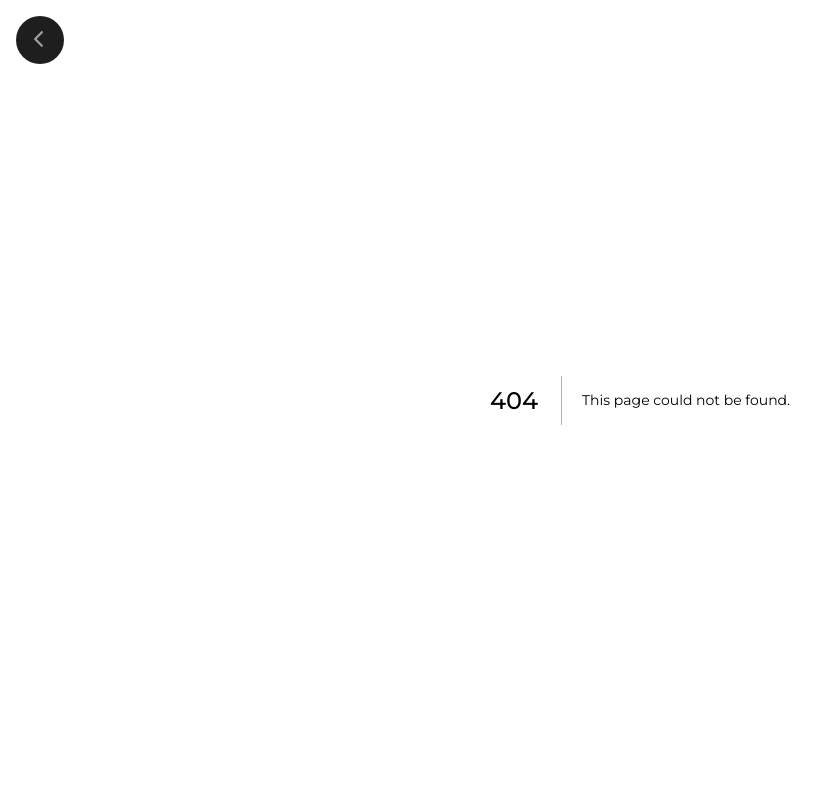
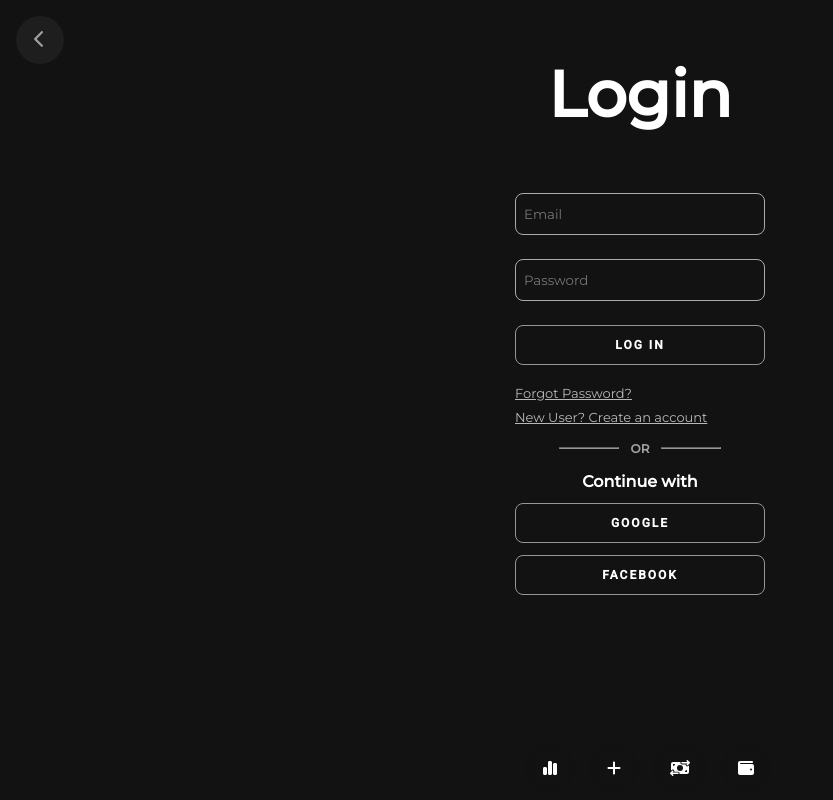
Before and after one commit to jalaj711/gastos-frontend, a Next.js app: page /finance-tracker/login in a window 1280 px wide. Before the commit this address had no page. Shown: the whole page, without its empty margins (0-833 px from the left). Built offline with nearby package versions, Linux system fonts and the light colour scheme.

Commit message:
add page for login
Signed-off-by: Jalaj Kumar <96870071+jalaj711@users.noreply.github.com>

```diff
--- a/pages/labels/index.tsx
+++ b/pages/labels/index.tsx
@@ -1,7 +1,6 @@
 import Head from "next/head";
-import ProgressBar from "../../components/Progress/ProgressBar";
 import { FontAwesomeIcon } from "@fortawesome/react-fontawesome";
-import { faAngleRight, faSearch } from "@fortawesome/free-solid-svg-icons";
+import { faSearch } from "@fortawesome/free-solid-svg-icons";
 import LabelCard from "../../components/LabelCard";
 import { PieChart, Pie, Cell, Tooltip } from "recharts";
 import Router from "next/router";
--- /dev/null
+++ b/pages/login.tsx
@@ -0,0 +1,136 @@
+import Head from "next/head";
+import Input from "../components/Input";
+import Button from "../components/Button";
+// import { faGoogle } from "@fortawesome/free-solid-svg-icons";
+import Link from "next/link";
+
+function Login() {
+  return (
+    <>
+      <Head>
+        <title>Login</title>
+        <meta name="description" content="Generated by create next app" />
+        <link rel="icon" href="/favicon.ico" />
+      </Head>
+
+      <main>
+        <div className="mainWrapper">
+          <h1>Login</h1>
+        </div>
+        <div className="section">
+          <form className="formElement">
+            <Input type="text" placeholder="Email" />
+            <Input type="password" placeholder="Password" />
+            <Button>Log in</Button>
+            <Link href="#" className="form-link">
+              Forgot Password?
+            </Link>
+            <Link href="#" className="form-link">
+              New User? Create an account
+            </Link>
+          </form>
+          <div className="divider">
+            <hr />
+            or
+            <hr />
+          </div>
+          <div className="social-logins">
+            <span>Continue with</span>
+            <div>
+              <Button secondary outlined>google</Button>
+              <Button secondary outlined>facebook</Button>
+            </div>
+          </div>
+        </div>
+      </main>
+      <div style={{ width: "100vw", height: "72px" }} />
+
+      <style jsx>
+        {`
+          main {
+            padding: 12px;
+          }
+
+          h1 {
+            font-weight: 700;
+            color: white;
+            font-size: 4rem;
+            text-align: center;
+            margin-bottom: 16px;
+          }
+
+          .mainWrapper {
+            width: 100%;
+            align-items: center;
+            display: flex;
+            flex-direction: column;
+            justify-content: center;
+            margin-bottom: 32px;
+          }
+          .section {
+            margin-top: 32px;
+            display: flex;
+            flex-direction: column;
+            align-items: center;
+            justify-content: center;
+          }
+          .formElement {
+            display: flex;
+            flex-direction: column;
+            align-items: center;
+            justify-content: center;
+          }
+          .formElement > :global(input),
+          .formElement > :global(button) {
+            margin: 12px 0;
+            min-width: 250px;
+          }
+          .formElement > :global(a) {
+            opacity: 0.7;
+            text-decoration: underline;
+            font-size: small;
+            text-align: left;
+            align-self: flex-start;
+            margin-top: 8px;
+          }
+          .divider {
+            display: flex;
+            align-items: center;
+            justify-content: center;
+            margin: 16px 0;
+            opacity: 0.6;
+            text-transform: uppercase;
+            font-weight: 700;
+            font-size: 12px;
+          }
+          .divider hr {
+            width: 60px;
+            margin: 0 12px;
+          }
+          .social-logins {
+            text-align: center;
+            font-weight: 900;
+            font-size: 16px;
+          }
+          .social-logins :global(button) {
+            margin: 12px 0;
+            min-width: 250px;
+          }
+          @media (max-width: 850px) {
+            .mainWrapper {
+              flex-direction: column;
+            }
+          }
+
+          @media (max-width: 500px) {
+            .mainWrapper {
+              margin-top: 32px;
+            }
+          }
+        `}
+      </style>
+    </>
+  );
+}
+
+export default Login;
```
